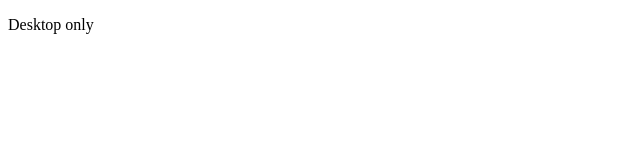
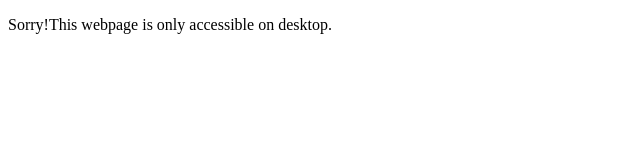
Before and after one commit to Sarathakss/Portfolio, a plain HTML site: page desktop-only.html in a window 1280 px wide. Shown: the whole page, without its empty margins (0-640 px from the left). Drawn offline with Linux system fonts and the light colour scheme.

Commit message:
commit changes

```diff
--- a/desktop-only.html
+++ b/desktop-only.html
@@ -6,6 +6,6 @@
     <title>Desktop only</title>
 </head>
 <body>
-    <p> Desktop only</p>
+    <p> Sorry!This webpage is only accessible on desktop.</p>
 </body>
 </html>
```
